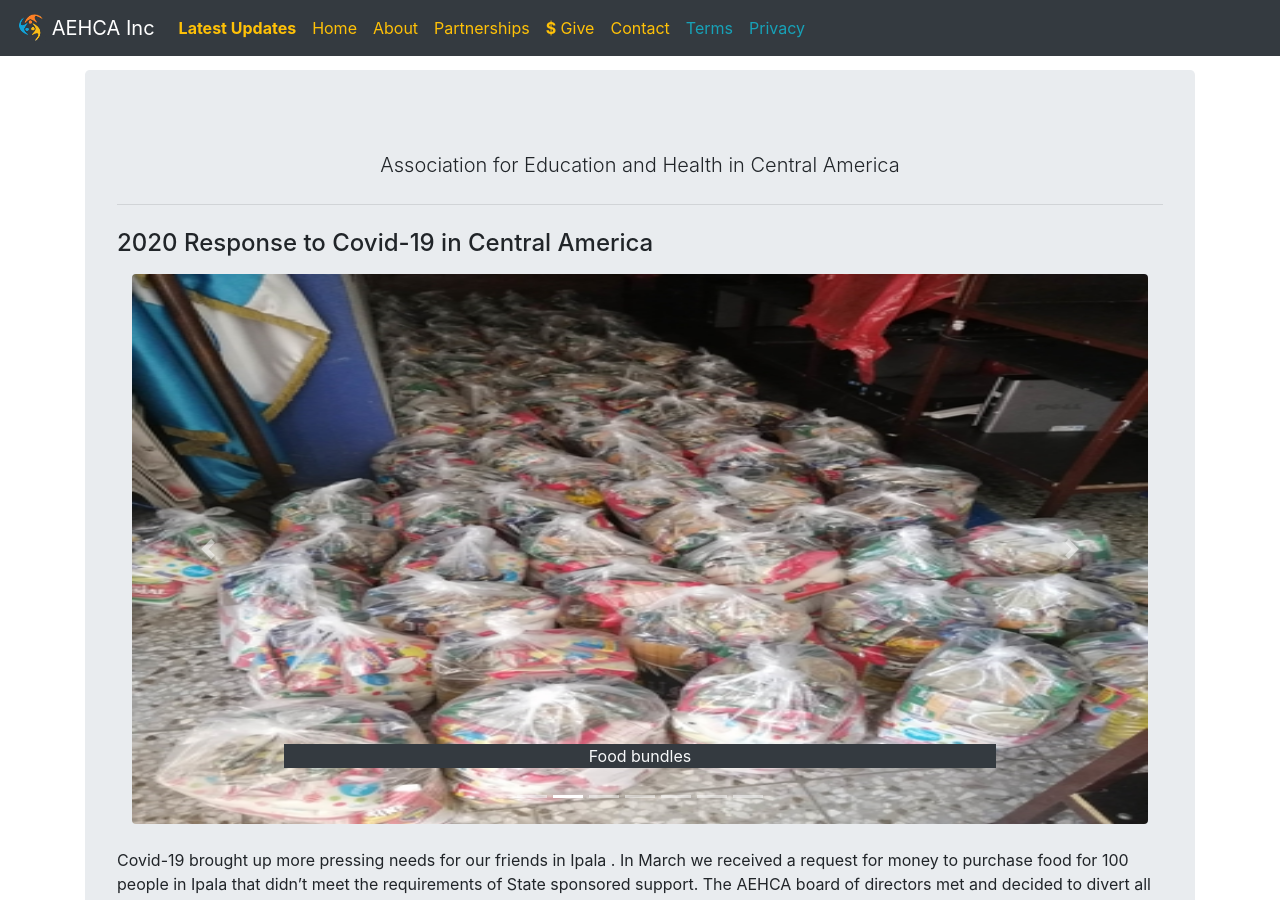
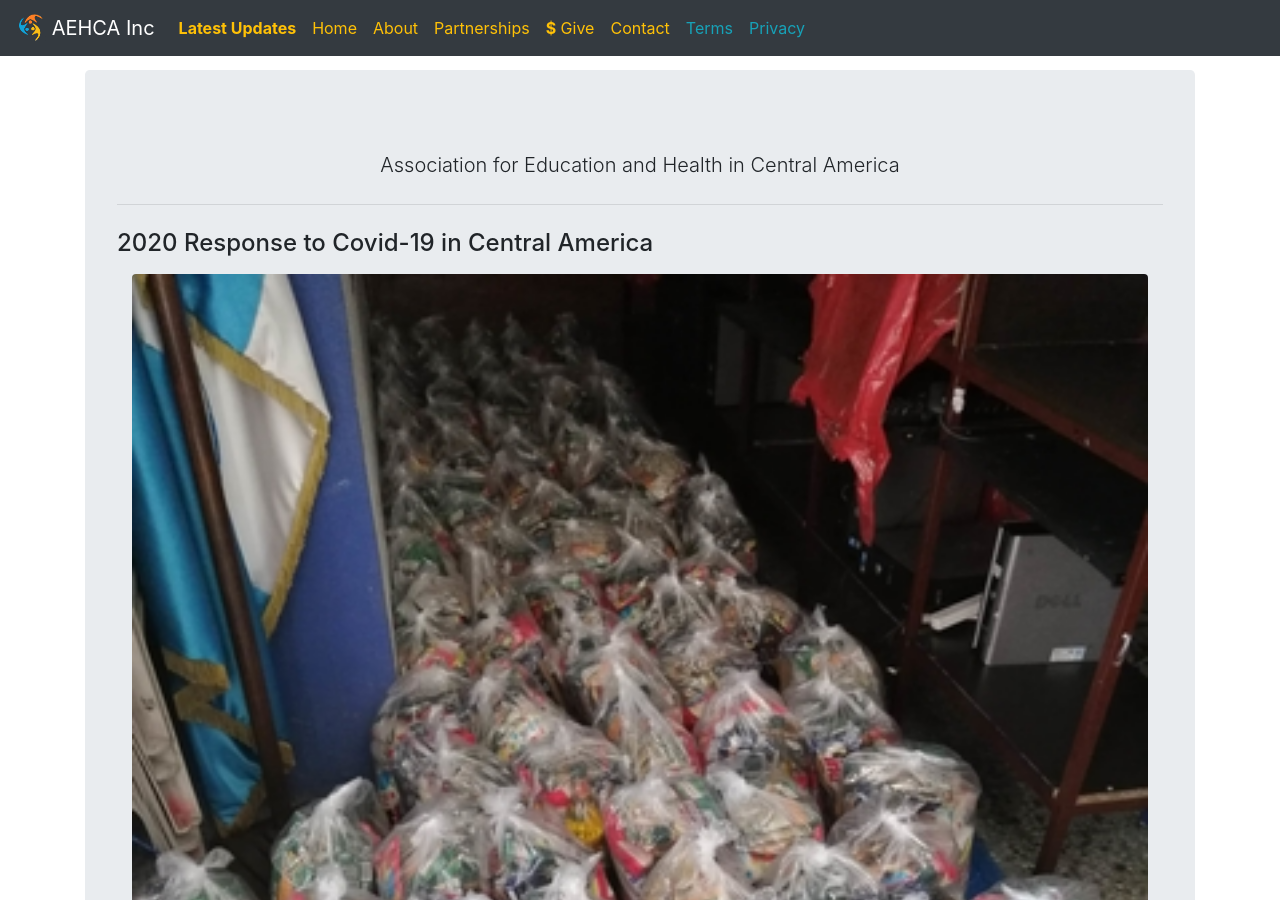
Before and after one commit to aehca/aehca.github.io, a Jekyll site: the page built from _posts/2020-09-18-covid-letter-from-the-ceo.html, in a window 1280 px wide and 900 px high. Built offline with Jekyll 4.4.1, drawn with Linux system fonts in a browser that asks for light colours.

Commit message:
Update 2020-09-18-covid-letter-from-the-ceo.html

```diff
--- a/_posts/2020-09-18-covid-letter-from-the-ceo.html
+++ b/_posts/2020-09-18-covid-letter-from-the-ceo.html
@@ -31,35 +31,35 @@
                                 </ol>
                                 <div class="carousel-inner">
                                     <div class="carousel-item active">
-                                        <img src="/images/family-food-covid-response.jpg" style="max-height:550px"
-                                            class="d-block w-100 rounded" alt="covid food and nourishment">
+                                        <img src="/images/family-food-covid-response.jpg" class="d-block w-100 rounded"
+                                            alt="covid food and nourishment">
                                     </div>
                                     <div class="carousel-item">
-                                        <img src="/images/supply_bundles-min-small.jpg" style="max-height:550px"
-                                            class="d-block w-100 rounded" alt="food bundles">
+                                        <img src="/images/supply_bundles-min-small.jpg" class="d-block w-100 rounded"
+                                            alt="food bundles">
                                         <div class="carousel-caption d-none d-md-block">
                                             <p class="text-light bg-dark">Food bundles</p>
                                         </div>
                                     </div>
                                     <div class="carousel-item">
-                                        <img src="/images/food_recipient_1-min.jpg" style="max-height:550px"
-                                            class="d-block w-100 rounded" alt="man getting food bundle">
+                                        <img src="/images/food_recipient_1-min.jpg" class="d-block w-100 rounded"
+                                            alt="man getting food bundle">
                                     </div>
                                     <div class="carousel-item">
-                                        <img src="/images/food_recipient_2-min.png" style="max-height:550px"
-                                            class="d-block w-100 rounded" alt="Woman with a food bundle">
+                                        <img src="/images/food_recipient_2-min.png" class="d-block w-100 rounded"
+                                            alt="Woman with a food bundle">
                                     </div>
                                     <div class="carousel-item">
-                                        <img src="/images/food_recipient_3-min.png" style="max-height:550px"
-                                            class="d-block w-100 rounded" alt="Woman with a food bundle">
+                                        <img src="/images/food_recipient_3-min.png" class="d-block w-100 rounded"
+                                            alt="Woman with a food bundle">
                                     </div>
                                     <div class="carousel-item">
-                                        <img src="/images/food_recipient_4-min.png" style="max-height:550px"
-                                            class="d-block w-100 rounded" alt="Woman with a food bundle">
+                                        <img src="/images/food_recipient_4-min.png" class="d-block w-100 rounded"
+                                            alt="Woman with a food bundle">
                                     </div>
                                     <div class="carousel-item">
                                         <img src="/images/cidher_team-min.jpg" class="d-block w-100 rounded"
-                                            style="max-height:550px" alt="Woman with a food bundle">
+                                            alt="Woman with a food bundle">
                                         <div class="carousel-caption d-none d-md-block">
                                             <p class="text-light bg-dark">C.I.D.H.E.R team
                                             </p>
```
